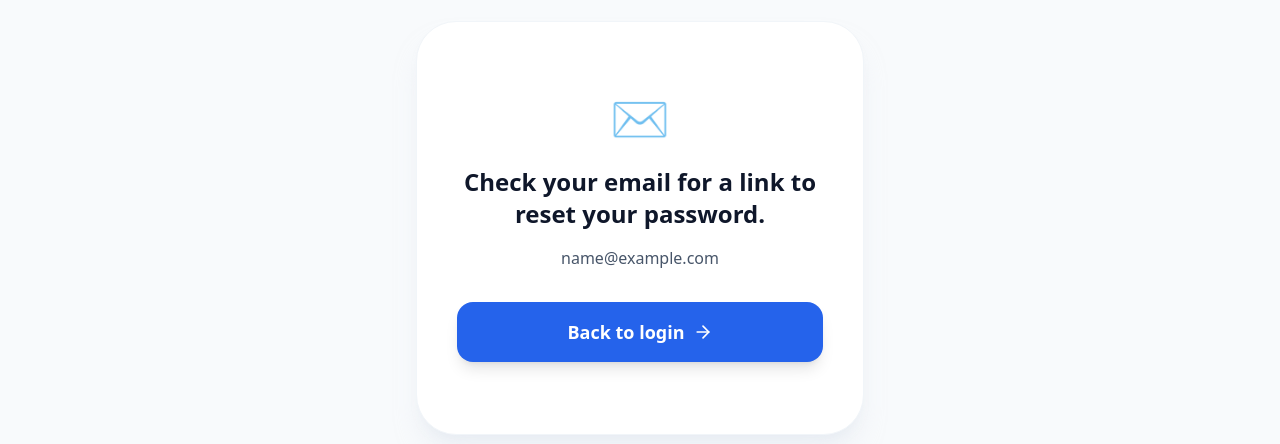
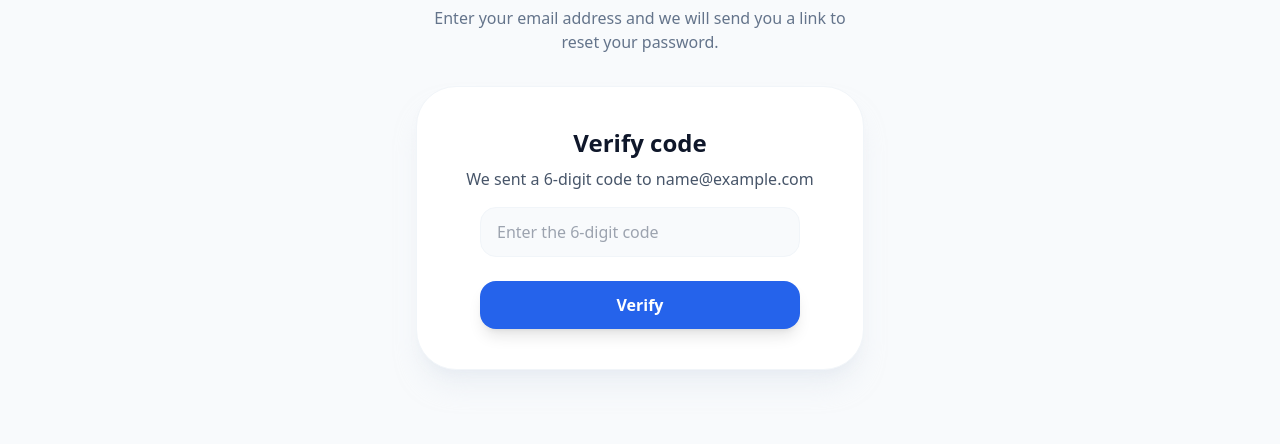
Before and after one commit to Kofficyriaque/front, a React (Vite) app: page /forgot-password in a window 1280 px wide. Both pictures are taken after typing "name@example.com" into the empty fields and a click on the button "Send reset link". Shown: the part 266-710 px from the top of the page. Built offline with nearby package versions, Linux system fonts and the light colour scheme; no server answers.

Commit message:
password

```diff
--- a/src/i18n.ts
+++ b/src/i18n.ts
@@ -280,6 +280,17 @@ const resources = {
         submit: 'Send reset link',
         backToLogin: 'Back to login',
         success: 'Check your email for a link to reset your password.',
+        verify_title: 'Verify code',
+        verify_sent: 'We sent a 6-digit code to {{email}}',
+        enter_code_placeholder: 'Enter the 6-digit code',
+        verify_button: 'Verify',
+        code_error: 'Code must contain 6 digits',
+        new_password_label: 'New password',
+        confirm_password_label: 'Confirm password',
+        reset_button: 'Reset password',
+        reset_success: 'Password reset. You can now sign in.',
+        passwords_mismatch: 'Passwords do not match',
+        password_min_length: 'Password must be at least 6 characters',
       },
       review: {
         title: 'We value your feedback',
@@ -573,6 +584,17 @@ const resources = {
         submit: 'Envoyer le lien de réinitialisation',
         backToLogin: 'Retour à la connexion',
         success: 'Consultez votre email pour un lien de réinitialisation de mot de passe.',
+        verify_title: 'Vérifier le code',
+        verify_sent: 'Nous avons envoyé un code à 6 chiffres à {{email}}',
+        enter_code_placeholder: 'Entrez le code à 6 chiffres',
+        verify_button: 'Vérifier',
+        code_error: 'Le code doit contenir 6 chiffres',
+        new_password_label: 'Nouveau mot de passe',
+        confirm_password_label: 'Confirmer le mot de passe',
+        reset_button: 'Réinitialiser le mot de passe',
+        reset_success: 'Mot de passe réinitialisé. Vous pouvez maintenant vous connecter.',
+        passwords_mismatch: 'Les mots de passe ne correspondent pas',
+        password_min_length: 'Le mot de passe doit contenir au moins 6 caractères',
       },
       review: {
         title: 'Votre avis nous intéresse',
--- a/src/pages/ForgotPassword.tsx
+++ b/src/pages/ForgotPassword.tsx
@@ -2,13 +2,20 @@ import type { FormEvent } from 'react';
 import { useState } from 'react';
 import { Link, useNavigate } from 'react-router-dom';
 import { motion } from 'framer-motion';
-import { Mail, Loader2, ArrowRight } from 'lucide-react';
+import { Mail, Loader2, ArrowRight, Lock } from 'lucide-react';
+import { authAPI } from '../services/api';
 import { useTranslation } from 'react-i18next';
 
 const ForgotPassword = () => {
   const [email, setEmail] = useState('');
   const [isLoading, setIsLoading] = useState(false);
   const [isSubmitted, setIsSubmitted] = useState(false);
+  const [step, setStep] = useState<number>(1);
+  const [code, setCode] = useState<string>('');
+  const [error, setError] = useState<string>('');
+  const [newPassword, setNewPassword] = useState<string>('');
+  const [confirmPassword, setConfirmPassword] = useState<string>('');
+  const [loading, setLoading] = useState<boolean>(false);
   const { t } = useTranslation();
   const navigate = useNavigate();
 
@@ -20,7 +27,45 @@ const ForgotPassword = () => {
     setTimeout(() => {
       setIsLoading(false);
       setIsSubmitted(true);
+      setStep(2); // move to verification step
     }, 1500);
+  };
+
+  const handleVerifyCode = (e: React.FormEvent) => {
+    e.preventDefault();
+    setError('');
+    const trimmed = code.trim();
+    if (/^\d{6}$/.test(trimmed)) {
+      setStep(3);
+    } else {
+      setError(t('forgotPassword.code_error'));
+    }
+  };
+
+  const handleResetPassword = async (e: React.FormEvent) => {
+    e.preventDefault();
+    setError('');
+
+    if (newPassword !== confirmPassword) {
+      setError(t('forgotPassword.passwords_mismatch'));
+      return;
+    }
+
+    if (newPassword.length < 6) {
+      setError(t('forgotPassword.password_min_length'));
+      return;
+    }
+
+    setLoading(true);
+
+    try {
+      await authAPI.resetPassword({ acces_token: code, newPassword });
+      navigate('/login');
+    } catch (err) {
+      setError(err instanceof Error ? err.message : 'Erreur');
+    } finally {
+      setLoading(false);
+    }
   };
 
   return (
@@ -73,21 +118,76 @@ const ForgotPassword = () => {
               </button>
             </form>
           ) : (
-            <div className="text-center py-8">
-              <div className="mb-6 text-5xl">✉️</div>
-              <h2 className="text-2xl font-bold text-slate-900 dark:text-slate-100 mb-4">
-                {t('forgotPassword.success')}
-              </h2>
-              <p className="text-slate-600 dark:text-slate-400 mb-8">
-                {email}
-              </p>
-              <button
-                onClick={() => navigate('/login')}
-                className="w-full bg-blue-600 text-white py-4 rounded-2xl font-bold text-lg hover:bg-blue-700 transition-all shadow-lg dark:shadow-blue-950 flex items-center justify-center"
-              >
-                {t('forgotPassword.backToLogin')} <ArrowRight className="ml-2" size={20} />
-              </button>
-            </div>
+            <>
+              {step === 2 && (
+                <form onSubmit={handleVerifyCode} className="space-y-6 text-center">
+                  <div className="mb-4">
+
+                    <h2 className="text-2xl font-bold text-slate-900 dark:text-slate-100 mb-2">{t('forgotPassword.verify_title')}</h2>
+                    <p className="text-slate-600 dark:text-slate-400 mb-4">{t('forgotPassword.verify_sent', { email })}</p>
+                    <input
+                      type="text"
+                      value={code}
+                      onChange={(e) => setCode(e.target.value)}
+                      placeholder={t('forgotPassword.enter_code_placeholder')}
+                      className="w-full max-w-xs mx-auto pl-4 pr-4 py-3 bg-slate-50 dark:bg-slate-900 border border-slate-100 dark:border-slate-800 rounded-2xl focus:outline-none focus:ring-2 focus:ring-blue-600 transition-all text-slate-900 dark:text-slate-100"
+                    />
+                    {error && <p className="text-sm text-red-600 mt-2">{error}</p>}
+                  </div>
+
+                  <button
+                    type="submit"
+                    className="w-full max-w-xs mx-auto bg-blue-600 text-white py-3 rounded-2xl font-bold hover:bg-blue-700 transition-all shadow-lg flex items-center justify-center"
+                  >
+                    {t('forgotPassword.verify_button')}
+                  </button>
+                </form>
+              )}
+
+              {step === 3 && (
+                <form onSubmit={handleResetPassword} className="space-y-4">
+                  <div>
+                    <label className="block text-sm font-medium text-slate-700 mb-2">{t('forgotPassword.new_password_label')}</label>
+                    <div className="relative">
+                      <Lock className="absolute left-3 top-1/2 -translate-y-1/2 text-slate-400" size={20} />
+                      <input
+                        type="password"
+                        value={newPassword}
+                        onChange={(e) => setNewPassword(e.target.value)}
+                        required
+                        className="w-full pl-10 pr-4 py-3 bg-slate-50 border border-slate-200 rounded-xl focus:outline-none focus:ring-2 focus:ring-blue-500"
+                        placeholder="••••••••"
+                      />
+                    </div>
+                  </div>
+
+                  <div>
+                    <label className="block text-sm font-medium text-slate-700 mb-2">{t('forgotPassword.confirm_password_label')}</label>
+                    <div className="relative">
+                      <Lock className="absolute left-3 top-1/2 -translate-y-1/2 text-slate-400" size={20} />
+                      <input
+                        type="password"
+                        value={confirmPassword}
+                        onChange={(e) => setConfirmPassword(e.target.value)}
+                        required
+                        className="w-full pl-10 pr-4 py-3 bg-slate-50 border border-slate-200 rounded-xl focus:outline-none focus:ring-2 focus:ring-blue-500"
+                        placeholder="••••••••"
+                      />
+                    </div>
+                  </div>
+
+                  {error && <p className="text-sm text-red-600">{error}</p>}
+
+                  <button
+                    type="submit"
+                    disabled={loading}
+                    className="w-full bg-blue-600 text-white py-3 rounded-xl font-bold hover:bg-blue-700 disabled:opacity-50 flex items-center justify-center"
+                  >
+                    {loading ? <Loader2 className="animate-spin" size={20} /> : t('forgotPassword.reset_button')}
+                  </button>
+                </form>
+              )}
+            </>
           )}
 
           {/* Back to Login Link */}
```
